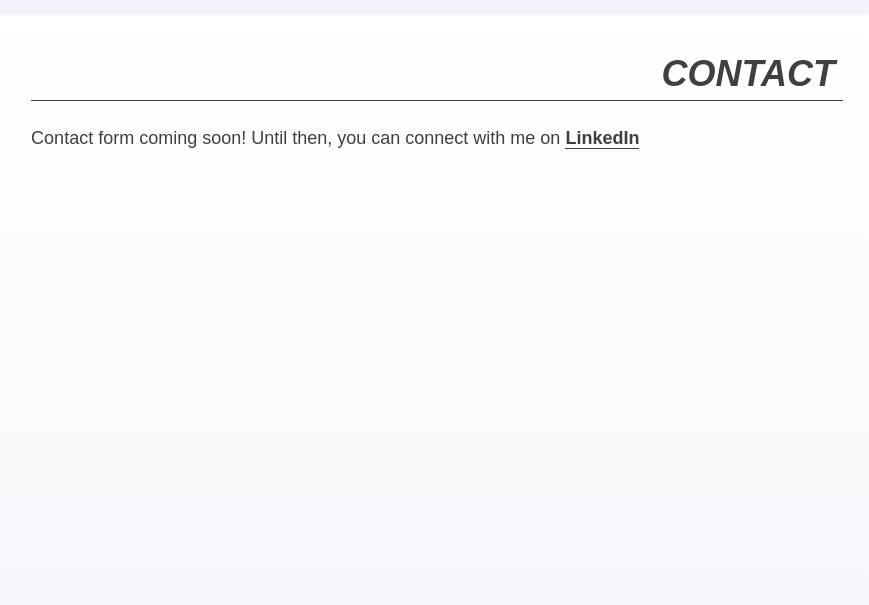
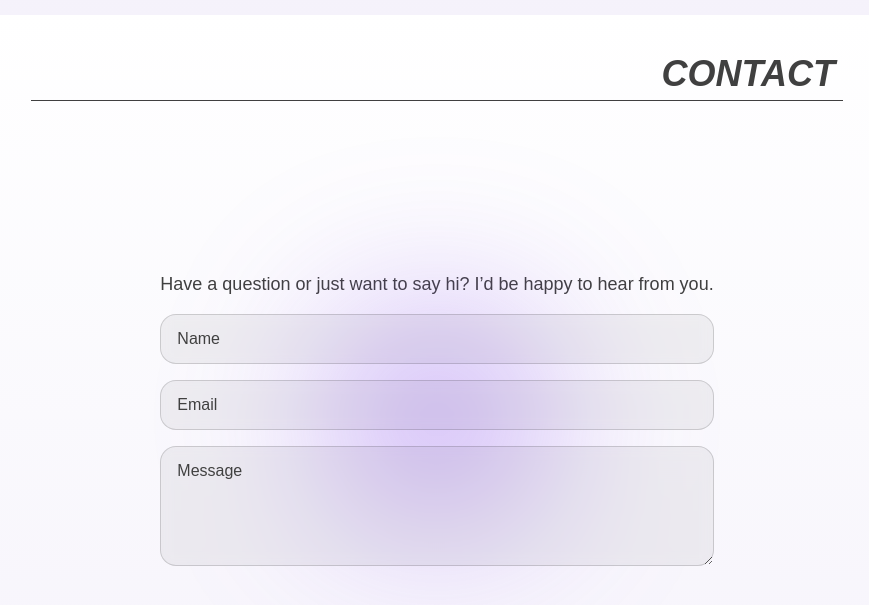
Before and after one commit to punit-shah/punitshah-dev-v2, a React (Vite) app: page / in a window 1280 px wide. Shown: the part 2385-2990 px from the top of the page, without its empty margins (239-1108 px from the left). Built offline with nearby package versions, Linux system fonts and the light colour scheme; no server answers; a web font is replaced by a local one.

Commit message:
Implement (unfinished) Contact form with styling and inputs

```diff
--- /dev/null
+++ b/src/sections/Contact/Contact.module.css
@@ -0,0 +1,49 @@
+.container {
+  flex-grow: 1;
+}
+
+.content {
+  position: relative;
+  flex-grow: 1;
+  display: flex;
+  align-items: center;
+  justify-content: center;
+  margin-block-end: 5.5rem;
+
+  &::before {
+    content: '';
+    position: absolute;
+    z-index: 0;
+    top: 50%;
+    left: 50%;
+    transform: translate(-50%, -50%);
+    width: 300px;
+    height: 300px;
+    background: radial-gradient(
+      circle at 50% 50%,
+      rgb(from var(--color-accent-1) r g b / 0.6) 0%,
+      transparent 70%
+    );
+    filter: blur(80px);
+    pointer-events: none;
+    animation: glow-shift 6s ease-in-out infinite;
+  }
+}
+
+@keyframes glow-shift {
+  0% {
+    transform: translate(-50%, -50%) scale(1);
+  }
+  50% {
+    transform: translate(-48%, -52%) scale(1.05);
+  }
+  100% {
+    transform: translate(-50%, -50%) scale(1);
+  }
+}
+
+.form {
+  display: flex;
+  flex-direction: column;
+  gap: 1rem;
+}
--- a/src/sections/Contact/Contact.tsx
+++ b/src/sections/Contact/Contact.tsx
@@ -1,18 +1,45 @@
+import { useState } from 'react';
+import Input from '../../components/Input';
 import Section, { type CustomSectionProps } from '../../components/Section';
+import classes from './Contact.module.css';
 
-const Contact = ({ ...props }: CustomSectionProps) => (
-  <Section className="Contact" title="Contact" id="contact" {...props}>
-    <p>
-      Contact form coming soon! Until then, you can connect with me on{' '}
-      <a
-        href="https://www.linkedin.com/in/punit-shah/"
-        target="_blank"
-        rel="noopener noreferrer"
-      >
-        LinkedIn
-      </a>
-    </p>
-  </Section>
-);
+const Contact = ({ ...props }: CustomSectionProps) => {
+  const [name, setName] = useState('');
+  const [email, setEmail] = useState('');
+  const [message, setMessage] = useState('');
+
+  return (
+    <Section
+      containerClassName={classes.container}
+      title="Contact"
+      id="contact"
+      {...props}
+    >
+      <div className={classes.content}>
+        <form
+          className={classes.form}
+          onSubmit={(e) => {
+            e.preventDefault();
+          }}
+        >
+          <p>
+            Have a question or just want to say hi? I’d be happy to hear from
+            you.
+          </p>
+          <Input label="Name" name="name" value={name} onChange={setName} />
+          <Input label="Email" name="email" value={email} onChange={setEmail} />
+          <Input
+            label="Message"
+            name="message"
+            value={message}
+            onChange={setMessage}
+            type="textarea"
+          />
+          {/* <Button type="submit">Send</Button> */}
+        </form>
+      </div>
+    </Section>
+  );
+};
 
 export default Contact;
```
